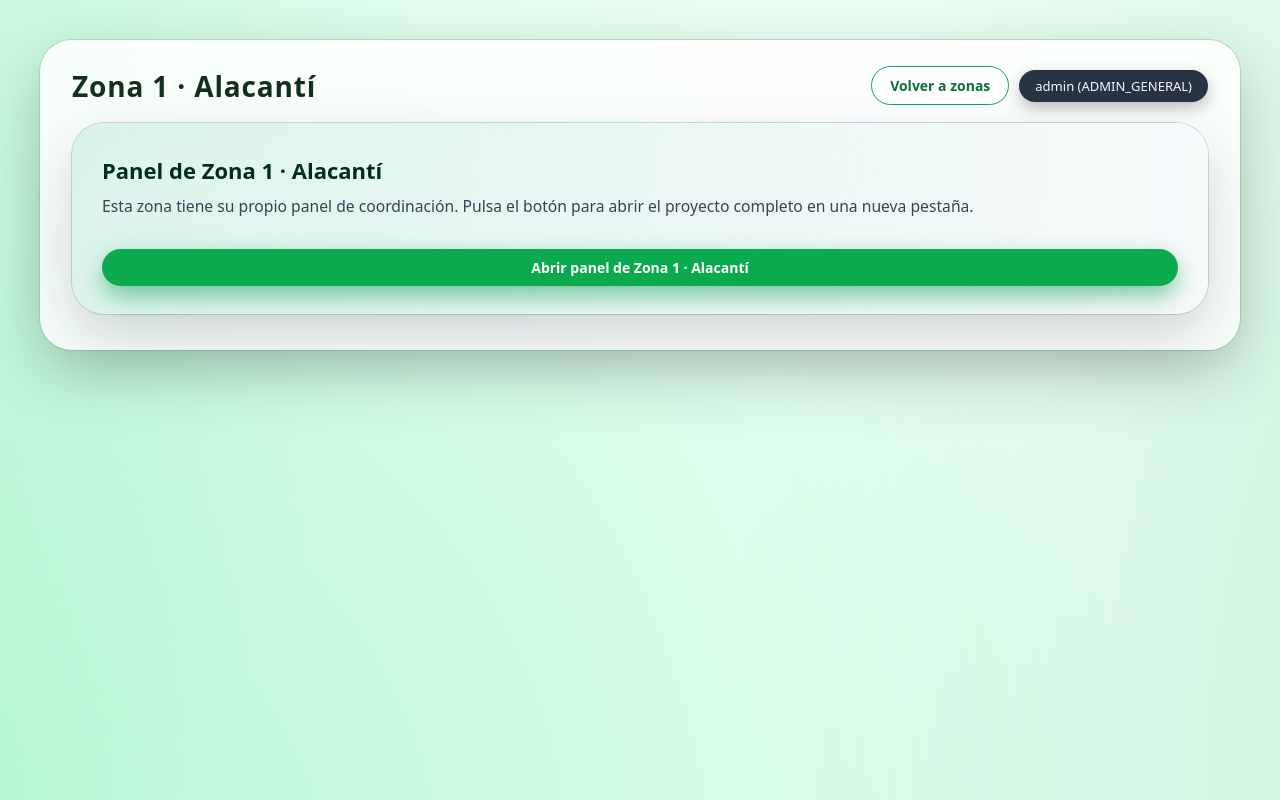
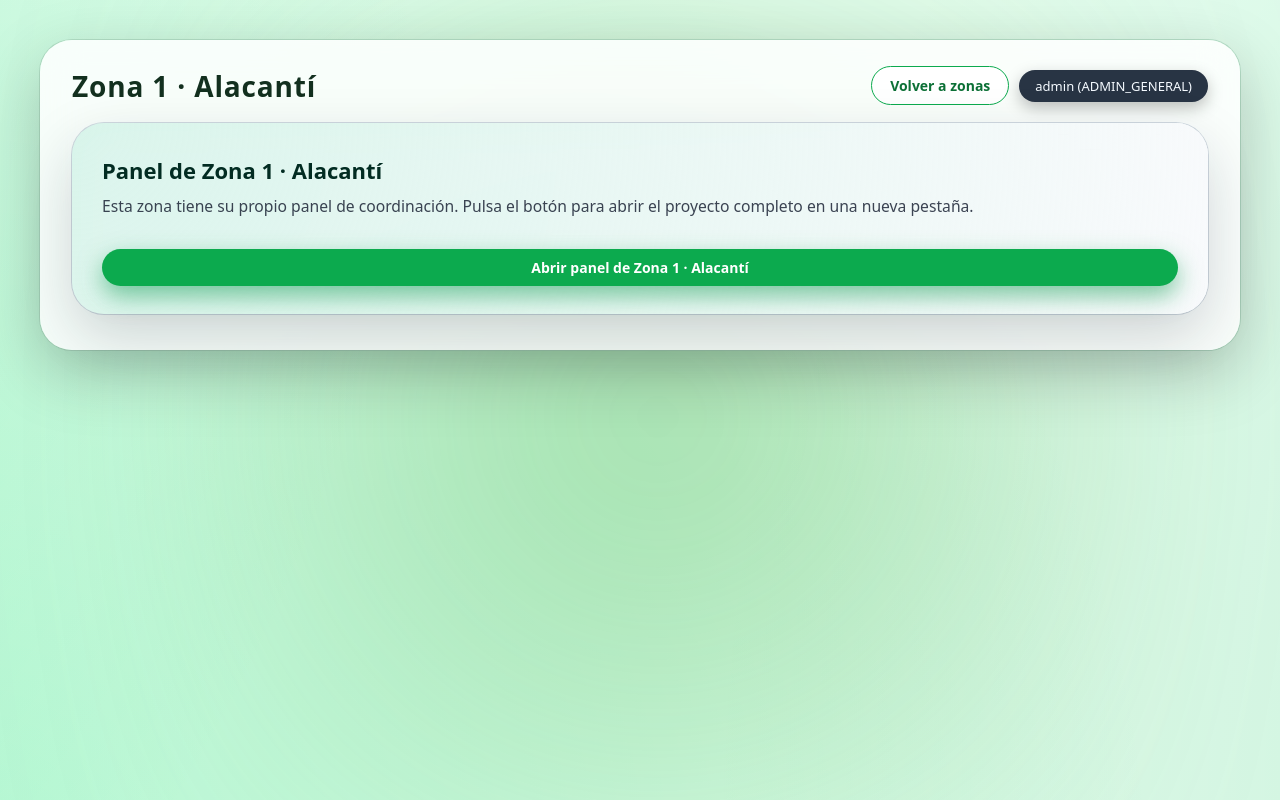
Before and after one commit to AltoVinalopo/ZonaAltoVinalopo, a Flask app: page /zonas/1/ in a window 1280 px wide. Run offline with Flask 3, Linux system fonts and the light colour scheme; a user stored in the database is signed in.

Commit message:
Update main.css

```diff
--- a/static/css/main.css
+++ b/static/css/main.css
@@ -374,3 +374,22 @@
     max-width: 100%;
   }
 }
+body::before {
+    content: "";
+    position: fixed;
+    top: 50%;
+    left: 50%;
+    width: 900px;
+    height: 900px;
+    background: radial-gradient(circle, rgba(57,169,53,0.35) 0%, rgba(57,169,53,0.05) 70%, transparent 100%);
+    filter: blur(80px);
+    transform: translate(-50%, -50%) scale(1);
+    animation: floatGlow 12s ease-in-out infinite;
+    z-index: -1;
+}
+
+@keyframes floatGlow {
+    0%   { transform: translate(-50%, -52%) scale(1); }
+    50%  { transform: translate(-48%, -48%) scale(1.15); }
+    100% { transform: translate(-50%, -52%) scale(1); }
+}
```
